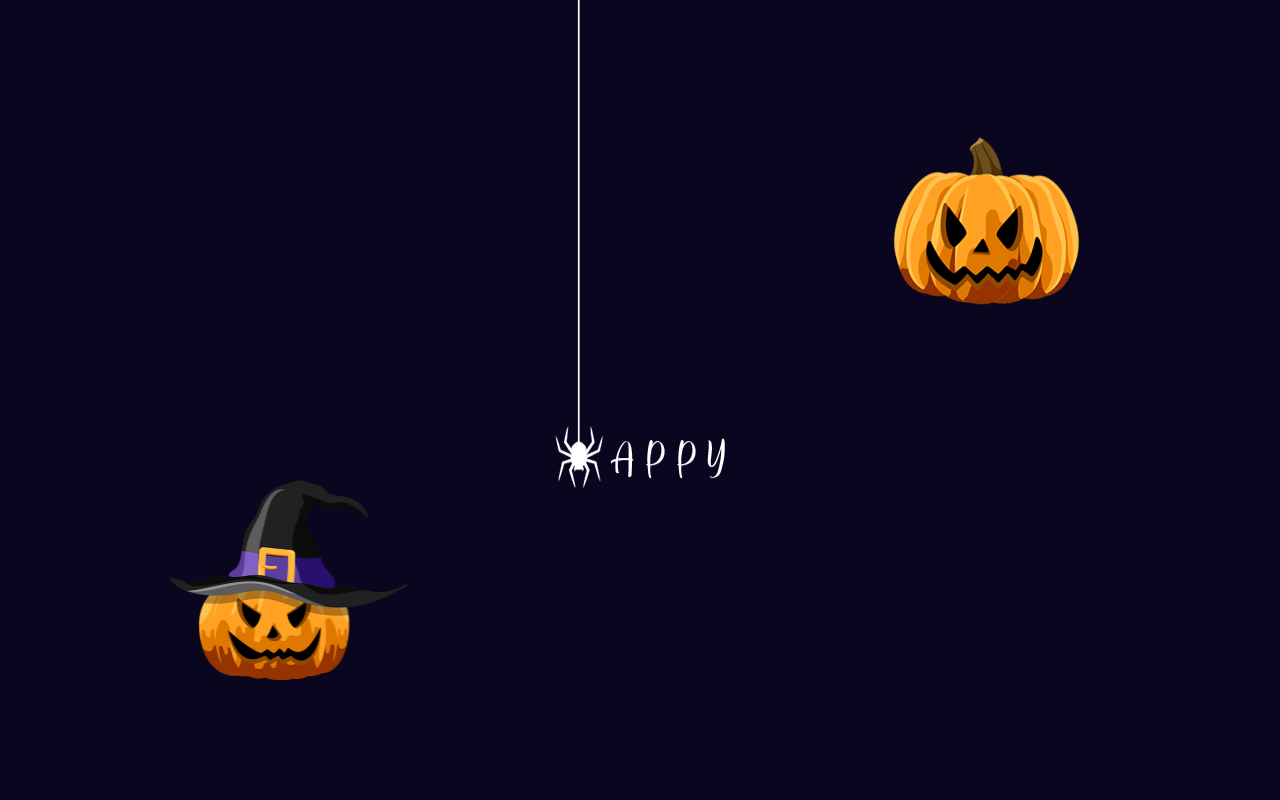
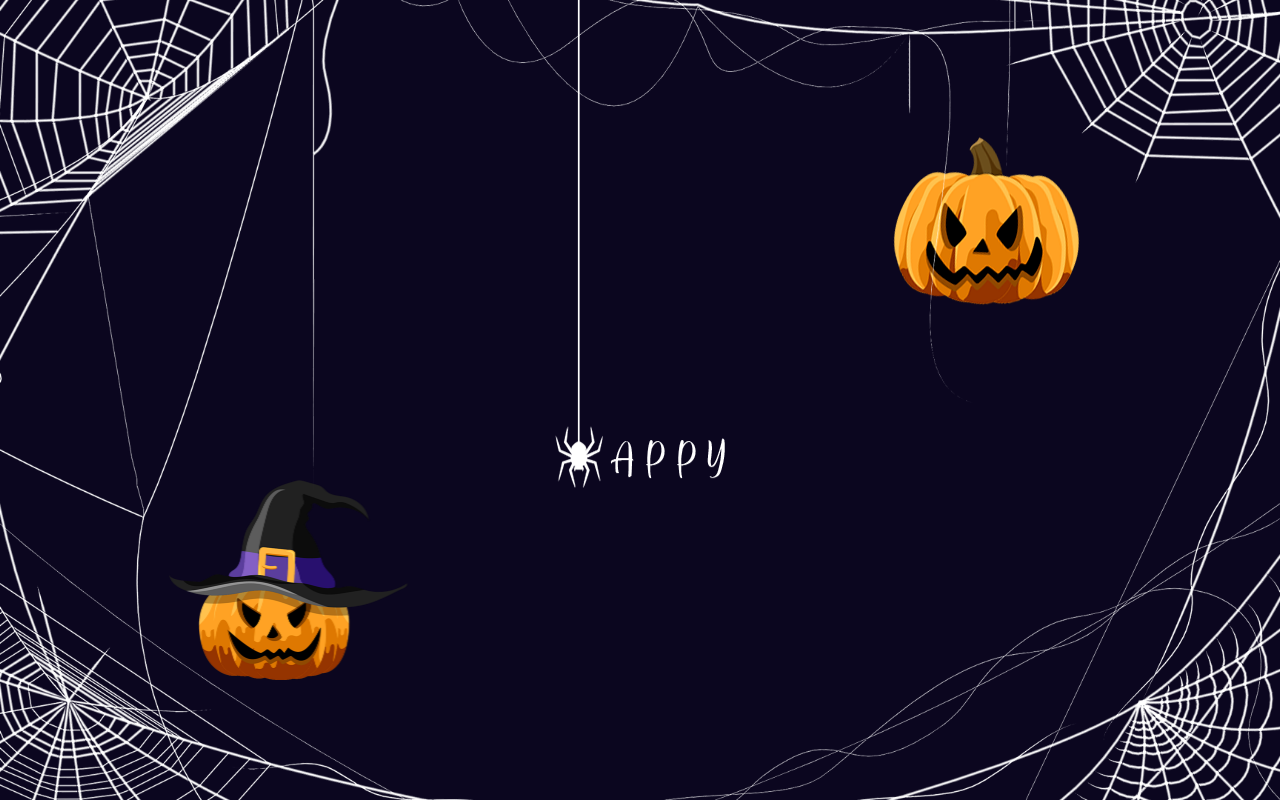
Before and after one commit to CJR85/animated-halloween, a plain HTML site: page index.html in a window 1280 px wide. Drawn offline with Linux system fonts and the light colour scheme.

Commit message:
Add and style spiderWeb image

```diff
--- a/index.html
+++ b/index.html
@@ -12,6 +12,7 @@
       <img src="img/spider.png" class="spider" />
       <img src="img/pumpkin01.png" class="pumpkin01" />
       <img src="img/pumpkin02.png" class="pumpkin02" />
+      <img src="img/spiderWeb.png" class="spiderWeb" />
     </section>
   </body>
 </html>
--- a/style.css
+++ b/style.css
@@ -55,3 +55,11 @@
   animation: animatePumpkin 4s ease-in-out infinite;
   scale: 0.5;
 }
+
+.spiderWeb {
+  position: absolute;
+  width: 100%;
+  height: 100%;
+  object-fit: cover;
+  mix-blend-mode: screen;
+}
```
